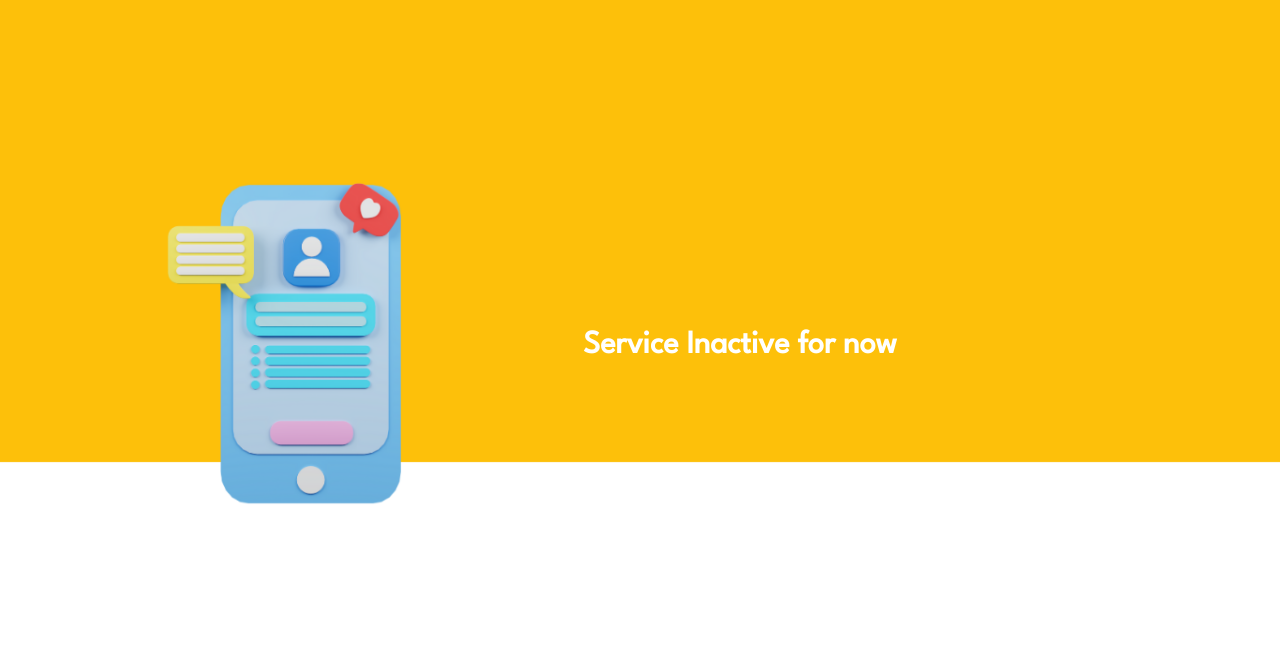
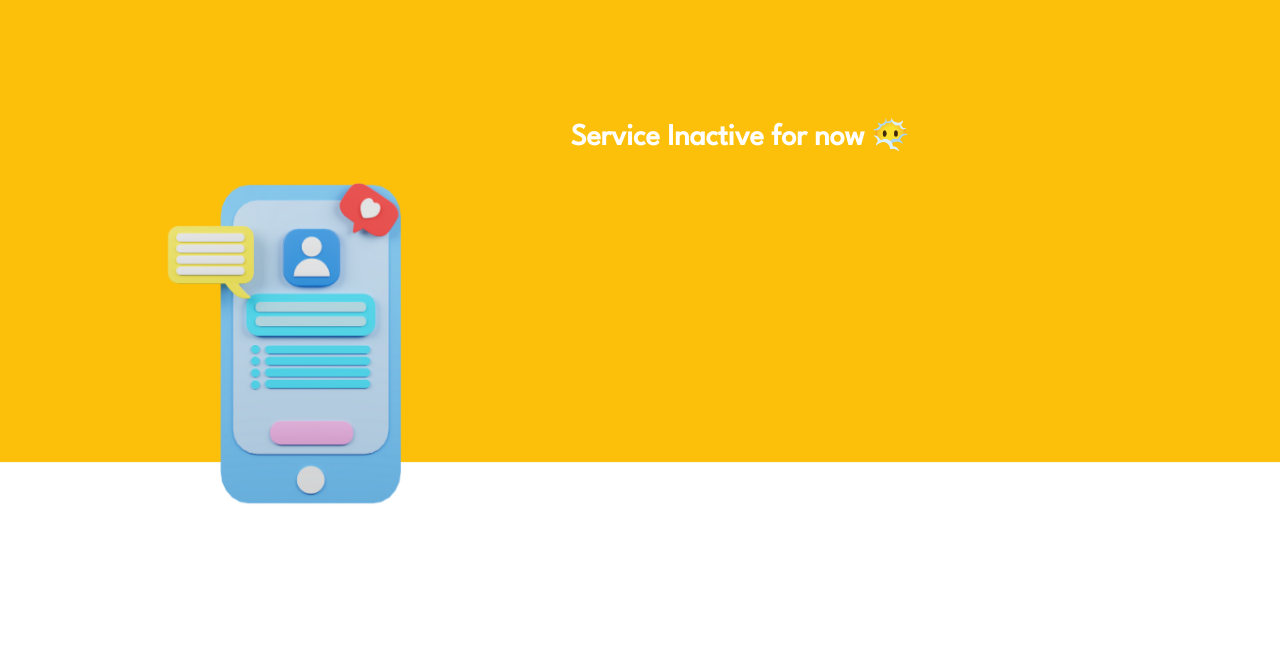
Before and after one commit to utkarsh23kushwaha/mailed-it, a Django app: template templates/send_mail_alt.html in a window 1280 px wide. Shown: the top 659 px of the page. Run offline with Django 3.2, Linux system fonts and the light colour scheme; the template is opened without the code that fills it, so the values that code supplies are empty.

Commit message:
Update send_mail_alt.html

```diff
--- a/templates/send_mail_alt.html
+++ b/templates/send_mail_alt.html
@@ -24,6 +24,14 @@
             align-items: center;
             justify-content: flex-end;
             flex-direction: column;
+        }
+
+        #header h1 {
+            {% comment %} padding-left: 20rem; {% endcomment %}
+            padding-bottom: 13rem;
+            color: white;
+            font-size: 30px;
+
         }
 
         #header form {
@@ -131,7 +139,7 @@
 </head>
 <body>
     <div id="header">
-    <h1 style="margin-left: 200px; margin-bottom:300px"> <font color= "white">Service Inactive for now </fomt></h1>
+    <h1 style="margin-left: 200px; margin-bottom:300px"> <font color= "white">Service Inactive for now 😶‍🌫️ </fomt></h1>
 
     </div>
 
```
